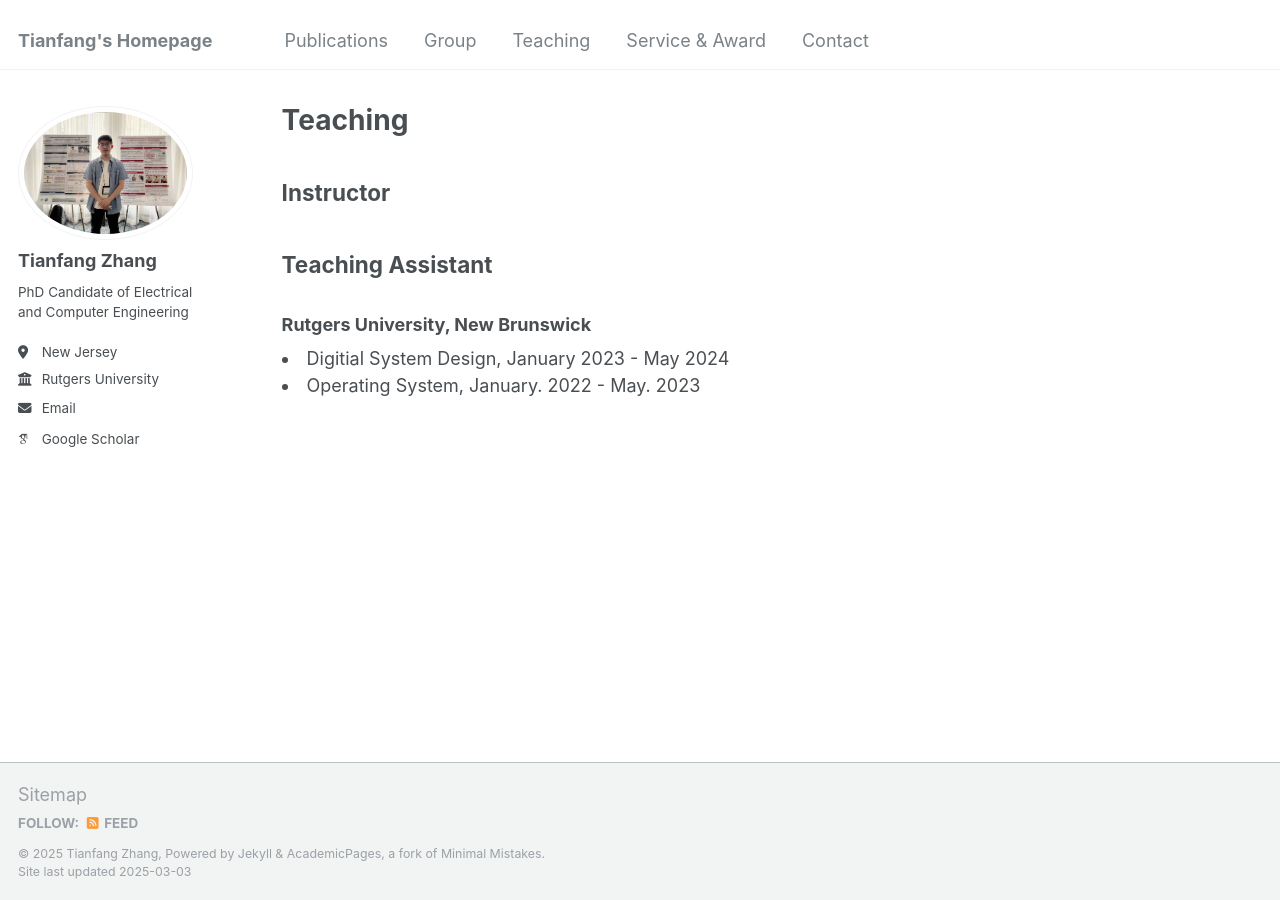
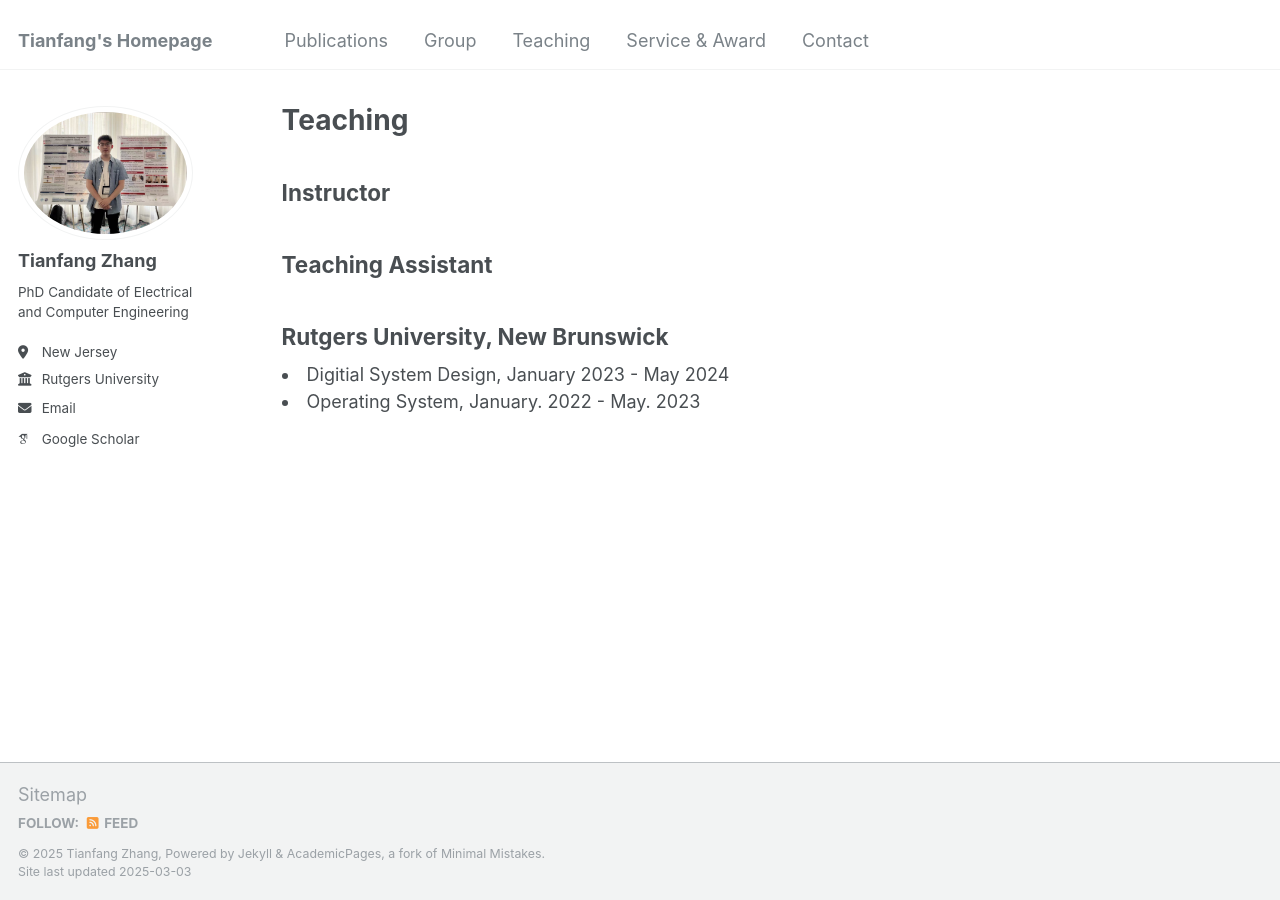
Before and after one commit to tianfang96/tianfang96.github.io, a Jekyll site: the page built from _pages/teaching.html, in a window 1280 px wide. Built offline with Jekyll 4.4.1, drawn with Linux system fonts in a browser that asks for light colours; some web fonts are replaced.

Commit message:
Update teaching.html

```diff
--- a/_pages/teaching.html
+++ b/_pages/teaching.html
@@ -4,11 +4,8 @@ title: "Teaching"
 permalink: /teaching/
 author_profile: true
 ---
-<h2 class="section-header"><strong>Instructor</strong></h2>
-<ul class="teaching-list">
-</ul>
-
-<h2 class="section-header"><strong>Teaching Assistant</strong></h2>
-<h3>Rutgers University, New Brunswick</h3>
+<h2><strong>Instructor</strong></h2>
+<h2><strong>Teaching Assistant</strong></h2>
+<h2>Rutgers University, New Brunswick</h2>
 <li class="course">Digitial System Design, January 2023 - May 2024</li>
 <li class="course">Operating System, January. 2022 - May. 2023</li>
```
